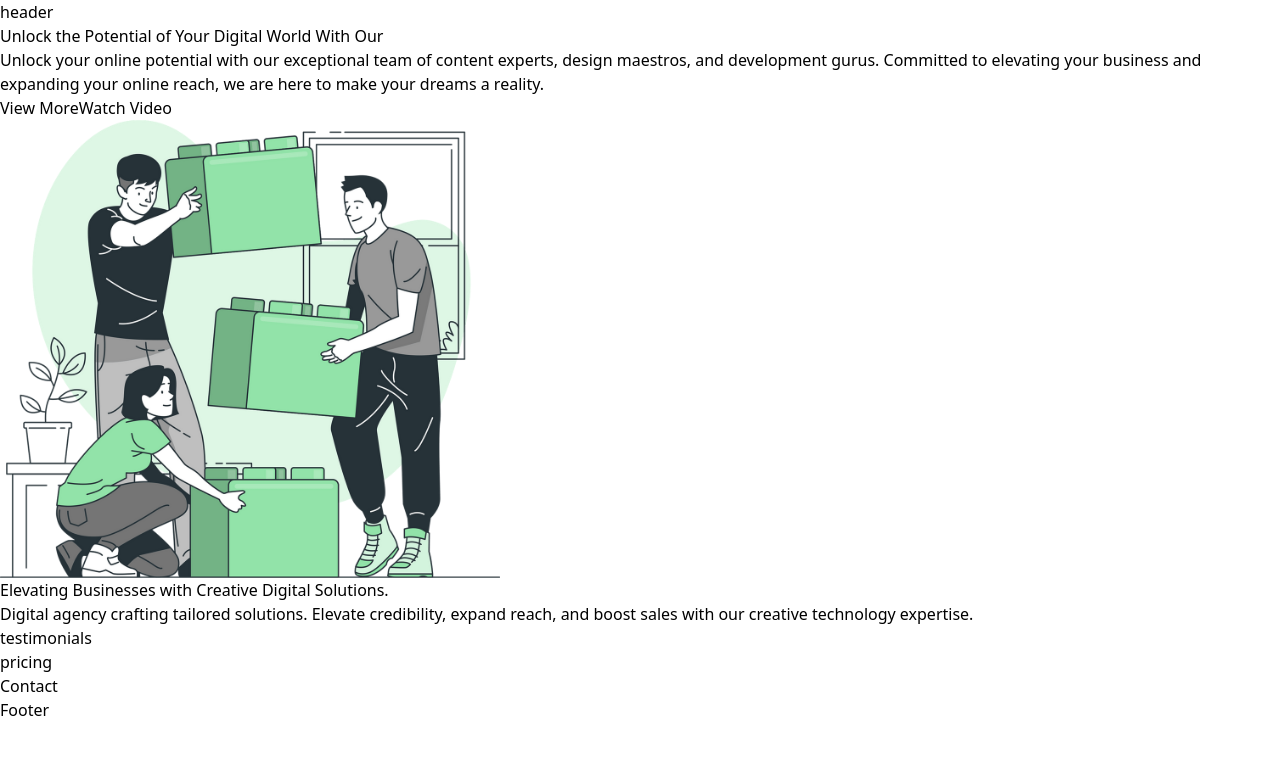
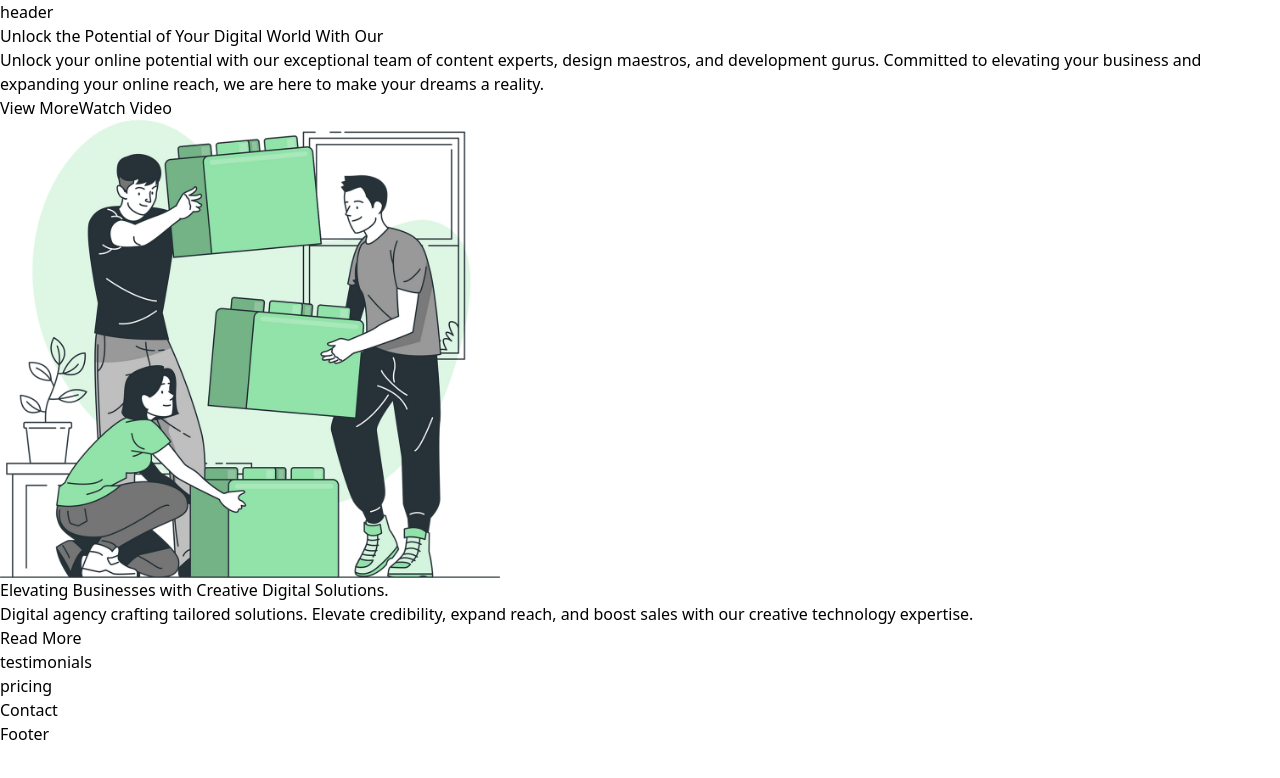
Before and after one commit to LincolinAngaya/LinkAgency, a React (Vite) app in the folder linkagency/: page / in a window 1280 px wide. Shown: the top 778 px of the page. Built offline with nearby package versions, Linux system fonts and the light colour scheme.

Commit message:
add button

```diff
--- a/linkagency/src/Section/About.jsx
+++ b/linkagency/src/Section/About.jsx
@@ -6,6 +6,9 @@ function About() {
  <div className='flex justify-center items-start flex-col gap-8 lg:w-1/2'>
  <h1 className='text-green-800 font-bold text-6x1'> Elevating Businesses with Creative Digital Solutions.</h1>
  <p className='text-slate-05 text-2x1'>Digital agency crafting tailored solutions. Elevate credibility, expand reach, and boost sales with our creative technology expertise.</p>
+ <div className='flex justify-center item-center gap-7'>
+ <button>Read More</button>
+ </div>
  </div>
  </section>
   )
```
